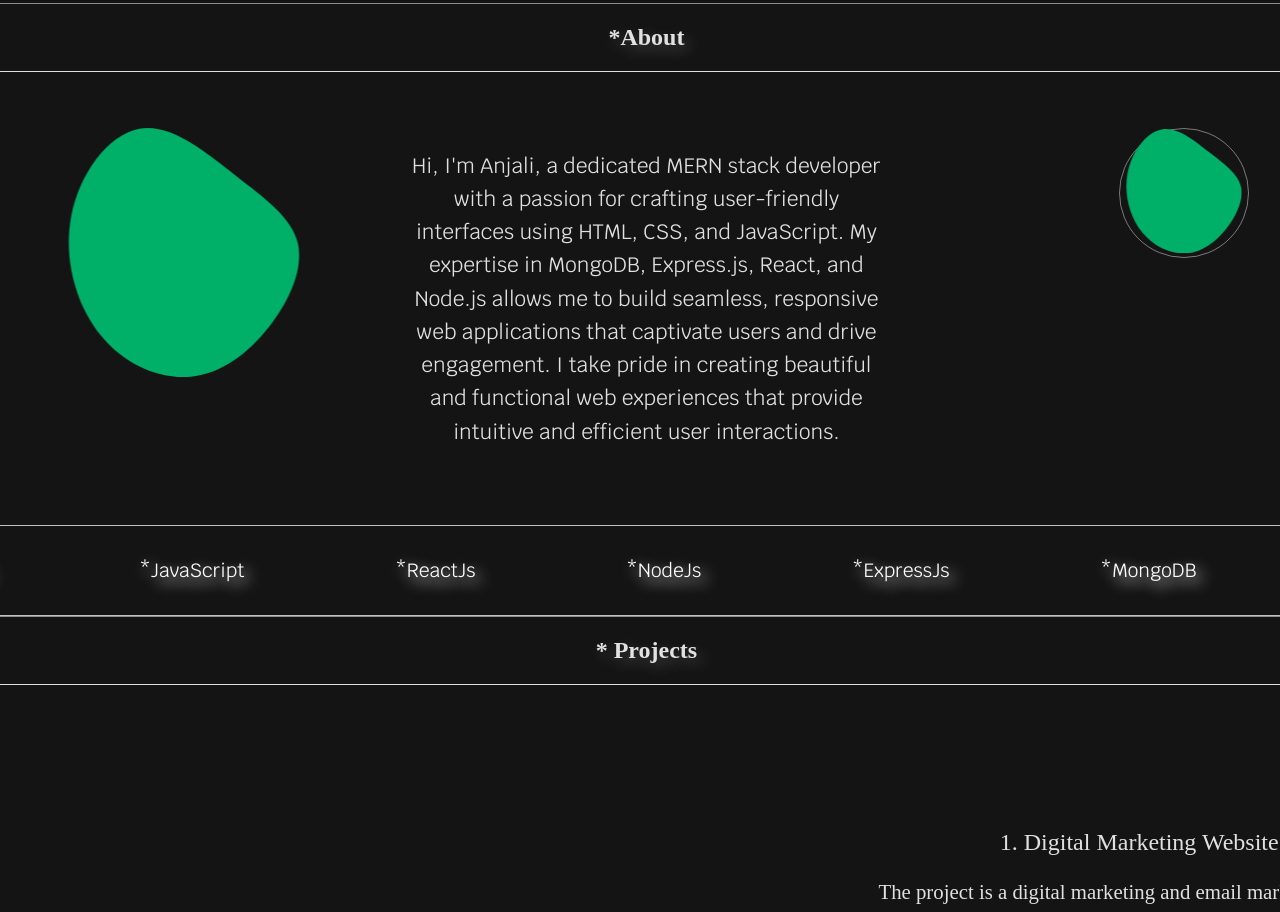
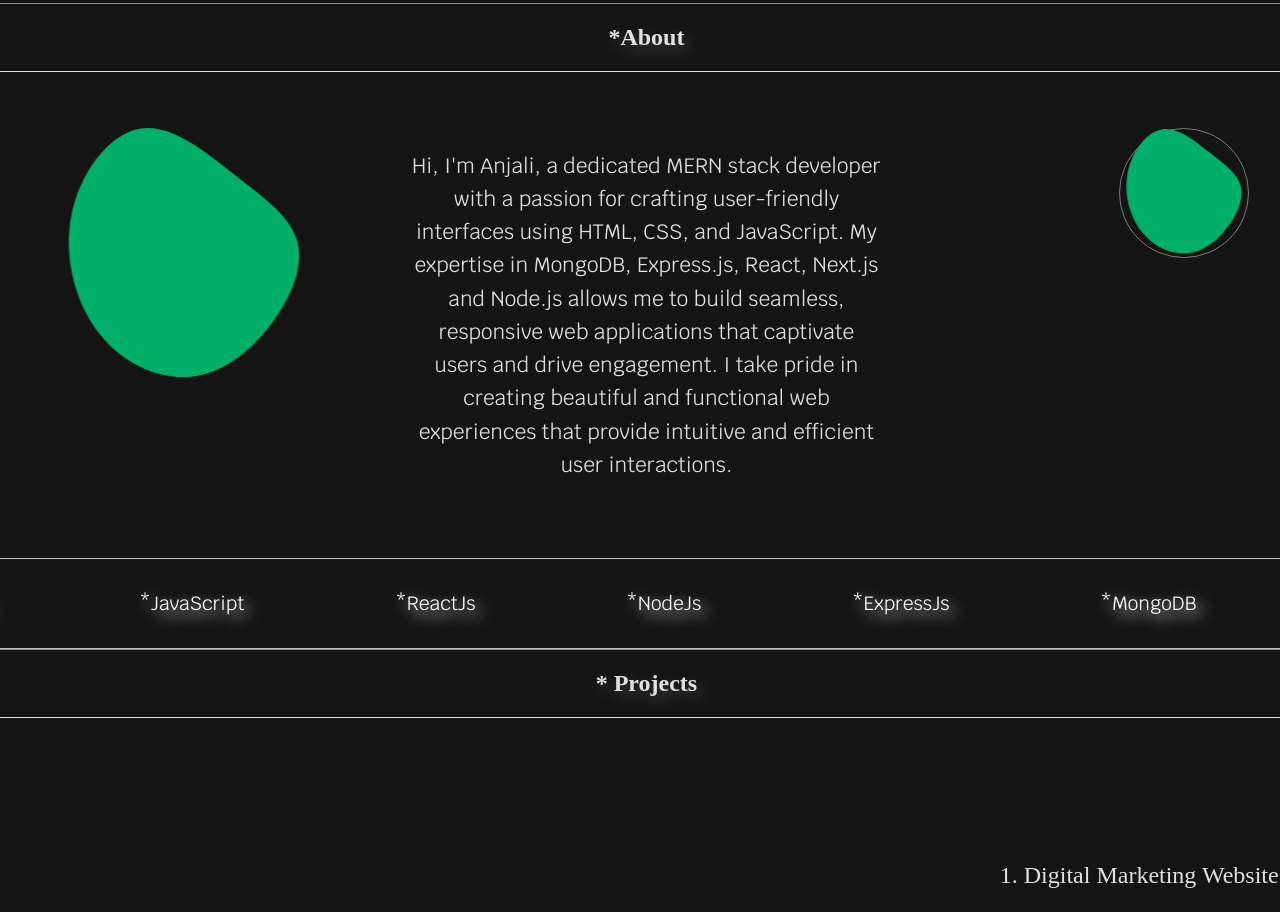
Before and after one commit to VibhuteAnjali/Anjali, a React (Vite) app: page / in a window 1280 px wide. Shown: the part 920-1832 px from the top of the page. Built offline with nearby package versions, Linux system fonts and the light colour scheme; a web font is replaced by a local one.

Commit message:
added next.js

```diff
--- a/src/component/About.jsx
+++ b/src/component/About.jsx
@@ -12,9 +12,9 @@ export default function About() {
           <p>
             Hi, I&apos;m Anjali, a dedicated MERN stack developer with a passion
             for crafting user-friendly interfaces using HTML, CSS, and
-            JavaScript. My expertise in MongoDB, Express.js, React, and Node.js
-            allows me to build seamless, responsive web applications that
-            captivate users and drive engagement. I take pride in creating
+            JavaScript. My expertise in MongoDB, Express.js, React, Next.js and
+            Node.js allows me to build seamless, responsive web applications
+            that captivate users and drive engagement. I take pride in creating
             beautiful and functional web experiences that provide intuitive and
             efficient user interactions.
           </p>
```
